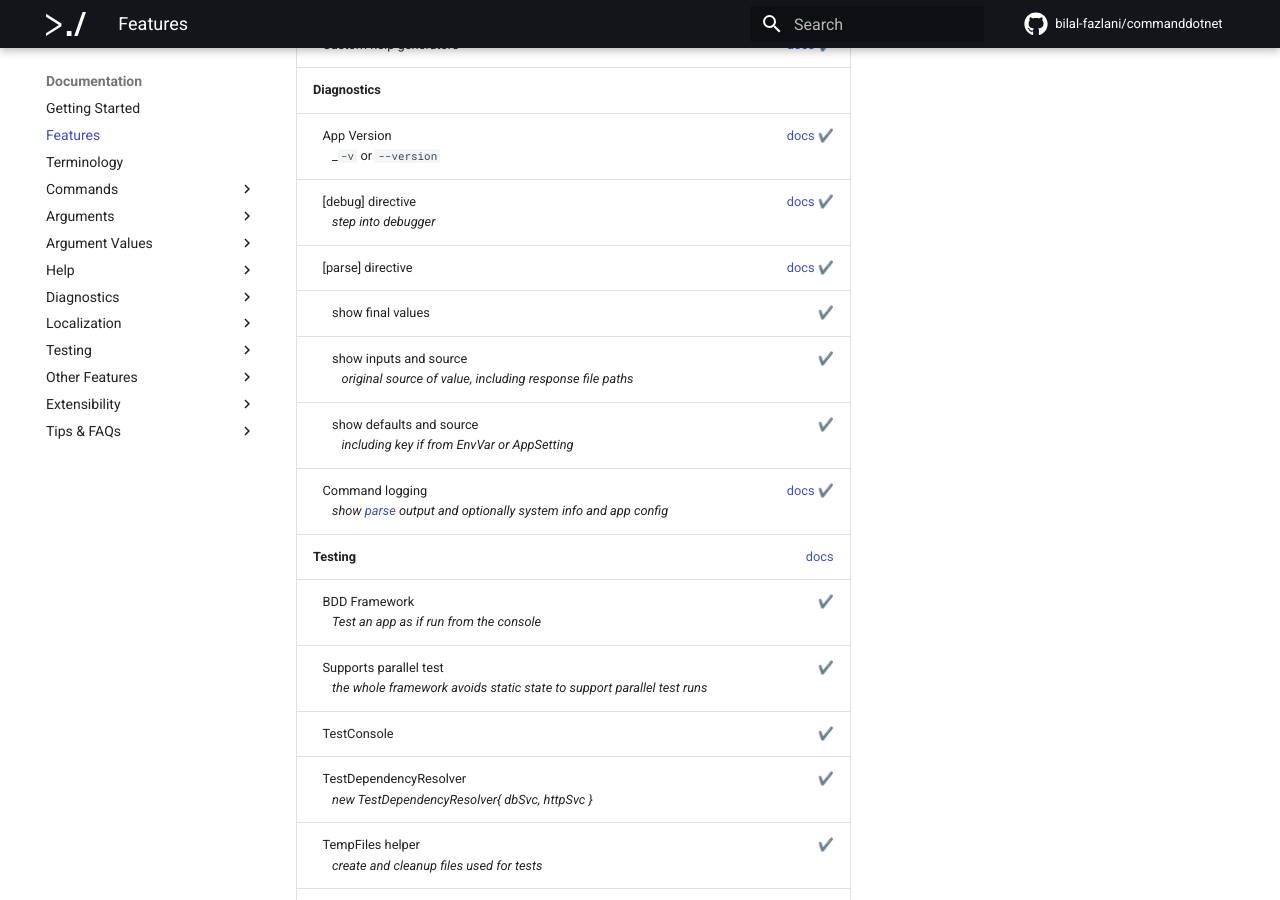
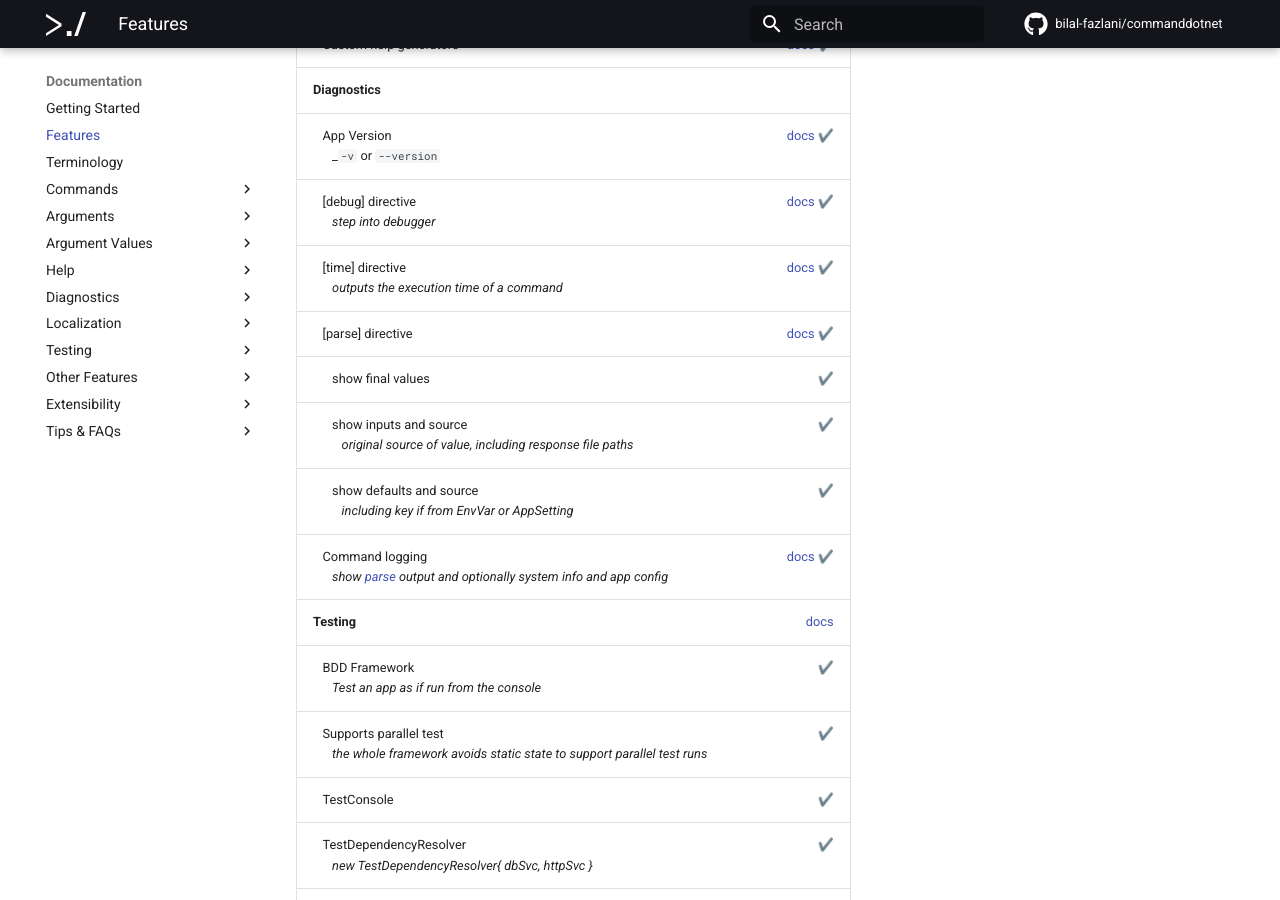
Before and after one commit to bilal-fazlani/commanddotnet, an MkDocs documentation site: the page built from docs/features.md, in a window 1280 px wide and 900 px high, scrolled down 2382 px. Built offline with MkDocs 1.6.1 and Material for MkDocs 9.7.7, drawn with Linux system fonts in a browser that asks for light colours; comment, search, counter and statistics services are not loaded.

Commit message:
add time directive to feature list

```diff
--- a/docs/features.md
+++ b/docs/features.md
@@ -49,6 +49,7 @@
 |   **Diagnostics** |  |
 | \ \ \ App Version<br/>\ \ \ \ \ \ _`-v` or `--version` | [docs](Diagnostics/app-version.md) ✔️ |
 | \ \ \ [debug] directive<br/>\ \ \ \ \ \ _step into debugger_ | [docs](Diagnostics/debug-directive.md)  ✔️|
+| \ \ \ [time] directive<br/>\ \ \ \ \ \ _outputs the execution time of a command_ | [docs](Diagnostics/time-directive.md)  ✔️|
 | \ \ \ [parse] directive | [docs](Diagnostics/parse-directive.md) ✔️ |
 | \ \ \ \ \ \ show final values | ✔️ |
 | \ \ \ \ \ \ show inputs and source<br/>\ \ \ \ \ \ \ \ \ _original source of value, including response file paths_ | ✔️ |
```
